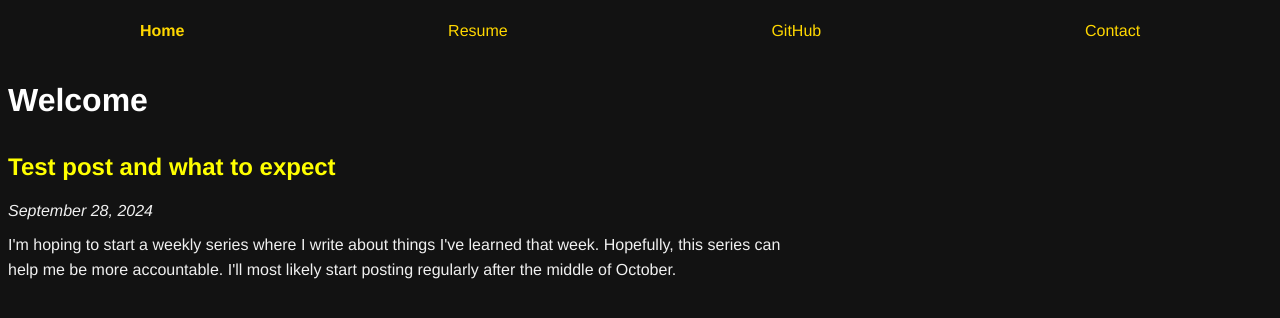
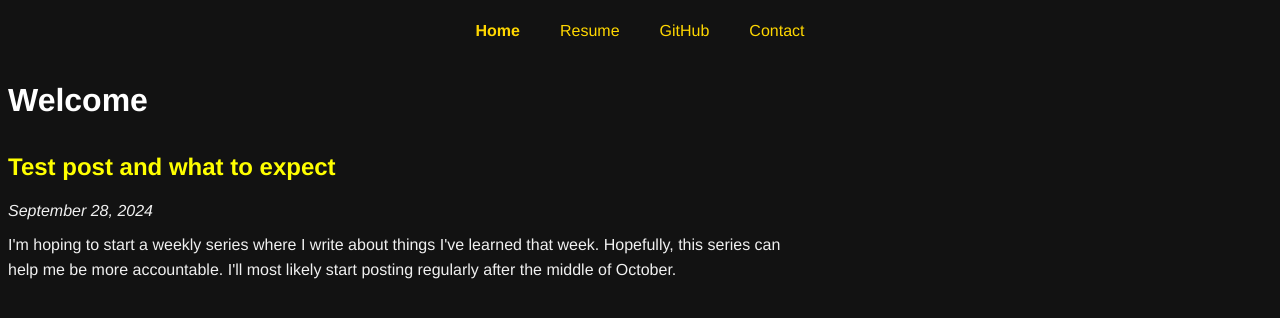
Before and after one commit to benn9833/benn9833.github.io, a Jekyll site: the page built from index.html, in a window 1280 px wide. Shown: the top 318 px of the page. Built offline with Jekyll 4.4.1, drawn with Linux system fonts in a browser that asks for light colours.

Commit message:
Update style.css

```diff
--- a/assets/css/style.css
+++ b/assets/css/style.css
@@ -2,26 +2,28 @@
 
 /* Global Styles */
 .topnav {
-    display: flex; /* This aligns the items horizontally */
-    justify-content: space-around; /* Distribute space around the items */
-    background-color: #121212; /* Background color to match your theme */
-    padding: 10px 0; /* Some padding to give the navigation bar breathing room */
+    display: flex;
+    justify-content: center; /* Center the links in the navigation bar */
+    align-items: center; /* Vertically center the links */
+    background-color: #121212; /* Same background color */
+    padding: 10px 0; /* Add padding to give some vertical space */
 }
 
 .topnav a {
     color: #FFD700; /* Yellow color for the links */
     text-decoration: none; /* Remove underline */
-    font-size: 16px; /* Adjust font size */
-    padding: 0 15px; /* Space between links */
+    font-size: 16px; /* Font size similar to Google's */
+    margin: 0 20px; /* Add horizontal space between the links */
 }
 
 .topnav a:hover {
-    color: #FFFF00; /* Brighter yellow when hovered */
+    color: #FFFF00; /* Brighter yellow on hover */
 }
 
 .topnav a.active {
     font-weight: bold; /* Highlight the active page */
 }
+
 
 body {
     background-color: #121212; /* Similar color to Chrome's dark background*/
```
